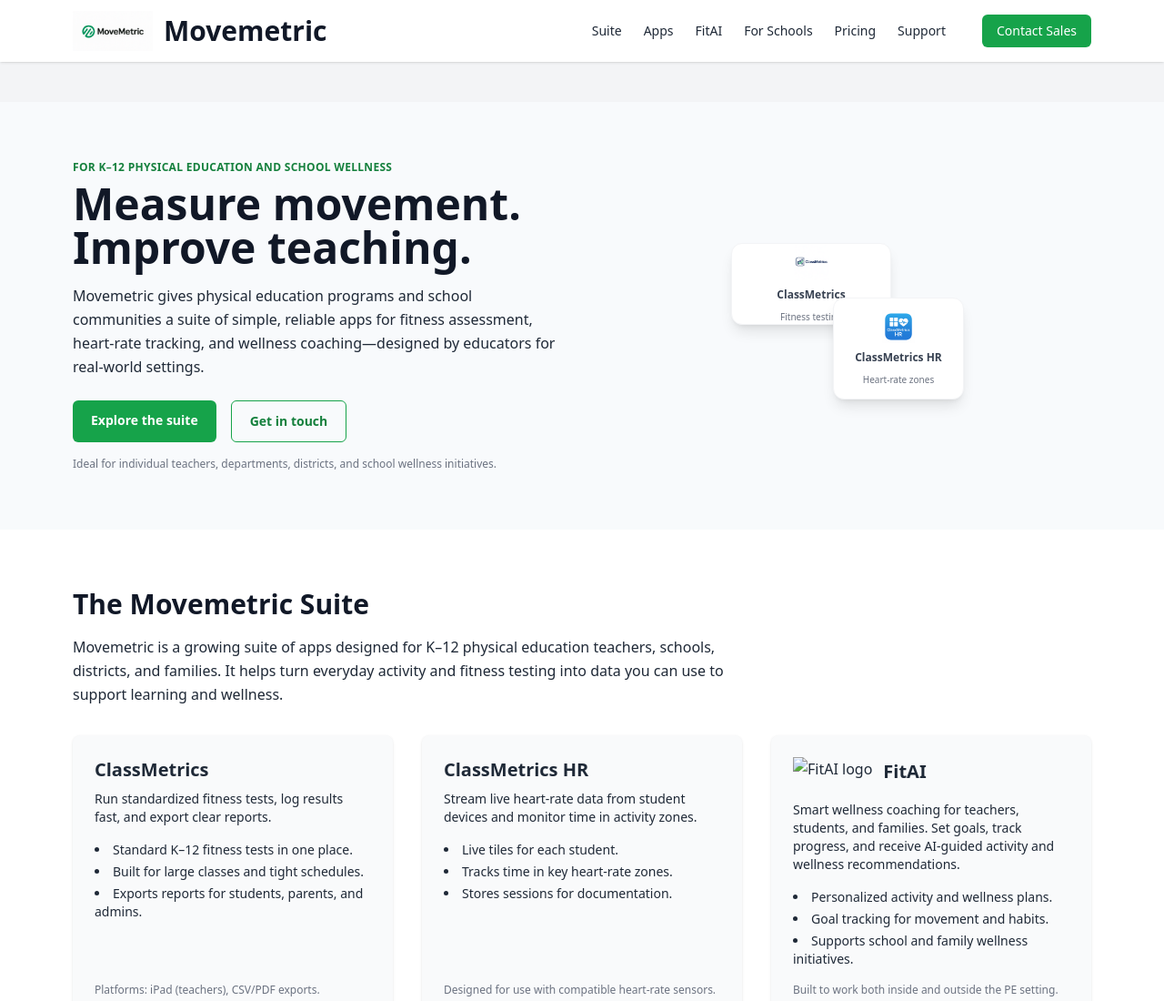
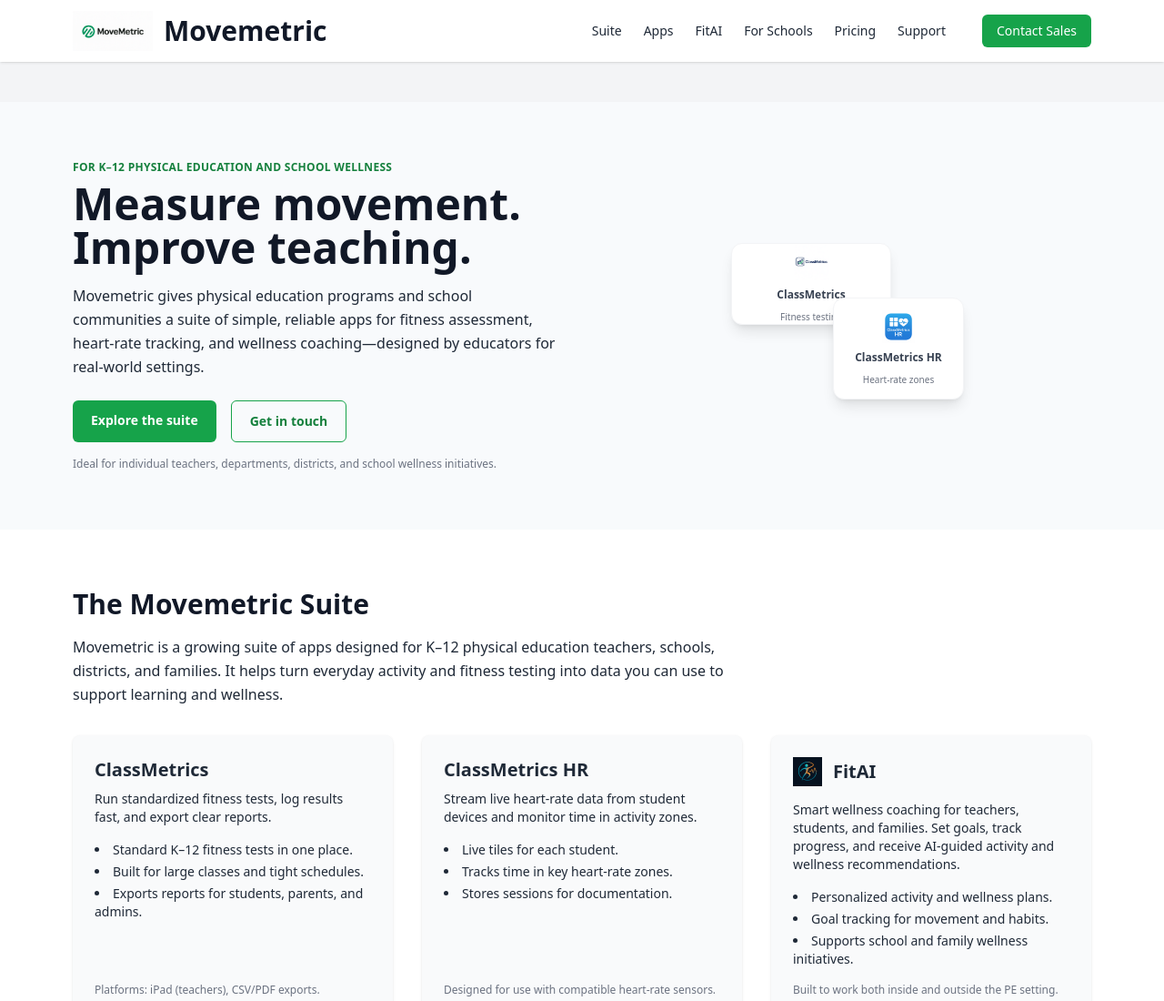
Before and after one commit to akeath18/movemetric, a plain HTML site: page index.html in a window 1280 px wide. Shown: the top 1100 px of the page at 91% size. Drawn offline with nearby package versions, Linux system fonts and the light colour scheme.

Commit message:
Update index.html

```diff
--- a/index.html
+++ b/index.html
@@ -160,7 +160,7 @@
           <div class="bg-gray-50 rounded-lg shadow p-6 flex flex-col justify-between">
             <div class="flex items-center mb-4">
               <img
-                src="FITAILOGO.png"
+                src="FITAIogo.png"
                 alt="FitAI logo"
                 class="h-8 w-auto mr-3 object-contain"
               >
```
